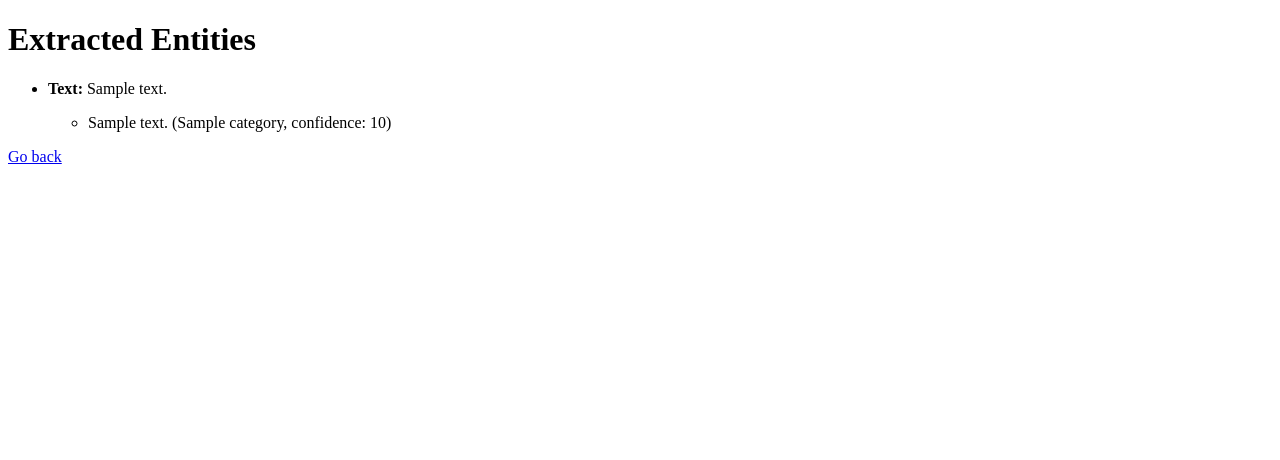
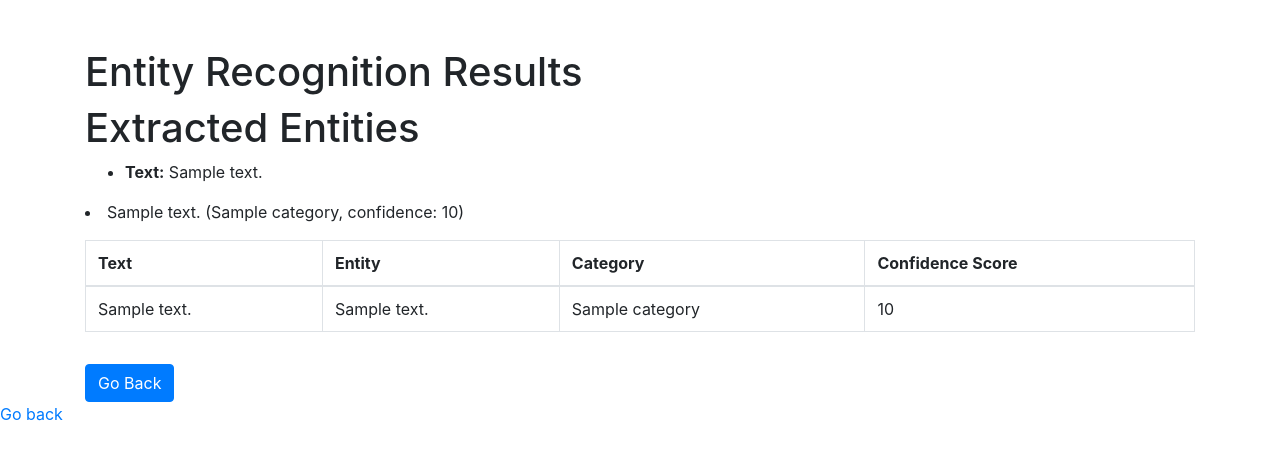
Before and after one commit to 9501893704rahul/aiscanimage, a Flask app: template templates/results.html in a window 1280 px wide. Shown: the top 460 px of the page. Run offline with Flask 2, Linux system fonts and the light colour scheme; the template is opened without the code that fills it: most values are stand-ins (such as "Sample title", 1, 10 or a date in 2020); some libraries are stand-ins or nearby versions.

Commit message:
Update results.html

```diff
--- a/templates/results.html
+++ b/templates/results.html
@@ -1,5 +1,24 @@
-<!DOCTYPE html>
 <html lang="en">
+  <head>
+    <meta charset="utf-8">
+    <meta name="viewport" content="width=device-width, initial-scale=1, shrink-to-fit=no">
+    <link rel="stylesheet" href="https://stackpath.bootstrapcdn.com/bootstrap/4.3.1/css/bootstrap.min.css">
+    <title>Entity Recognition Results</title>
+  </head>
+  <body>
+    <div class="container">
+      <h1 class="mt-5">Entity Recognition Results</h1>
+      <table class="table table-bordered mt-3">
+        <thead>
+          <tr>
+            <th>Text</th>
+            <th>Entity</th>
+            <th>Category</th>
+            <th>Confidence Score</th>
+          </tr>
+        </thead>
+        <tbody>
+          {% for result in entity_results %}
 <head>
     <meta charset="UTF-8">
     <meta name="viewport" content="width=device-width, initial-scale=1.0">
@@ -13,8 +32,20 @@
             <p><strong>Text:</strong> {{ result.text }}</p>
             <ul>
             {% for entity in result.entities %}
+              <tr>
+                <td>{{ result.text }}</td>
+                <td>{{ entity.text }}</td>
+                <td>{{ entity.category }}</td>
+                <td>{{ entity.confidence_score }}</td>
+              </tr>
                 <li>{{ entity.text }} ({{ entity.category }}, confidence: {{ entity.confidence_score }})</li>
             {% endfor %}
+          {% endfor %}
+        </tbody>
+      </table>
+      <a href="/" class="btn btn-primary mt-3">Go Back</a>
+    </div>
+  </body>
             </ul>
         </li>
     {% endfor %}
```
